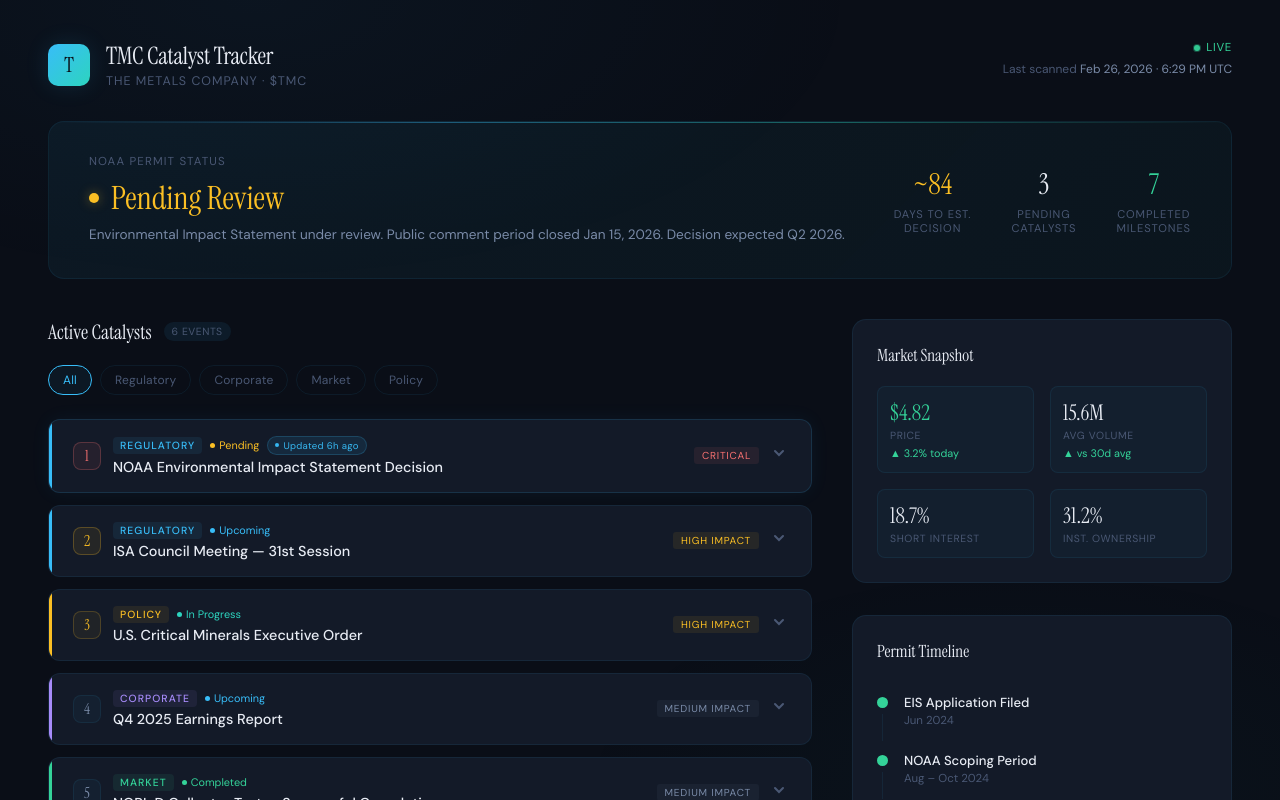
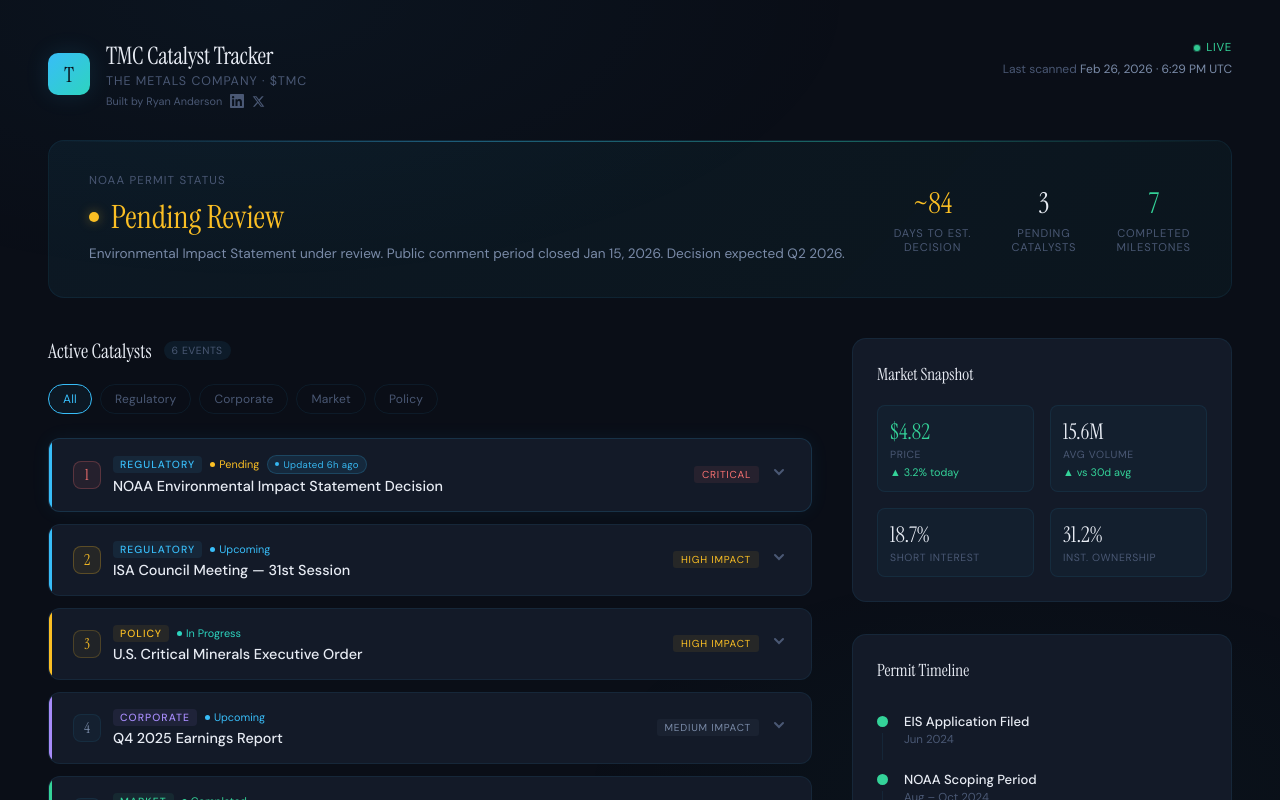
Before and after one commit to anderson-ryan92/tmc-catalyst-tracker, a React (Vite) app: page / in a window 1280 px wide. Shown: the top 800 px of the page. Built offline with nearby package versions, Linux system fonts and the light colour scheme; no server answers; the database is empty.

Commit message:
Add creator attribution with social links

```diff
--- a/src/components/Header.jsx
+++ b/src/components/Header.jsx
@@ -38,6 +38,15 @@
           <p style={{ fontSize: "0.78rem", color: "var(--text-muted)", letterSpacing: "0.08em", textTransform: "uppercase", marginTop: 2 }}>
             The Metals Company · $TMC
           </p>
+          <div style={{ display: "flex", alignItems: "center", gap: 8, marginTop: 5 }}>
+            <span style={{ fontSize: "0.68rem", color: "var(--text-muted)" }}>Built by Ryan Anderson</span>
+            <a href="https://www.linkedin.com/in/ryan-anderson92/" target="_blank" rel="noopener noreferrer" style={{ color: "var(--text-muted)", display: "flex", transition: "color 0.2s" }} onMouseEnter={e => e.currentTarget.style.color = "var(--accent-cyan)"} onMouseLeave={e => e.currentTarget.style.color = "var(--text-muted)"}>
+              <svg width="14" height="14" viewBox="0 0 24 24" fill="currentColor"><path d="M20.447 20.452h-3.554v-5.569c0-1.328-.027-3.037-1.852-3.037-1.853 0-2.136 1.445-2.136 2.939v5.667H9.351V9h3.414v1.561h.046c.477-.9 1.637-1.85 3.37-1.85 3.601 0 4.267 2.37 4.267 5.455v6.286zM5.337 7.433a2.062 2.062 0 01-2.063-2.065 2.064 2.064 0 112.063 2.065zm1.782 13.019H3.555V9h3.564v11.452zM22.225 0H1.771C.792 0 0 .774 0 1.729v20.542C0 23.227.792 24 1.771 24h20.451C23.2 24 24 23.227 24 22.271V1.729C24 .774 23.2 0 22.222 0h.003z"/></svg>
+            </a>
+            <a href="https://x.com/anderson_ryan92" target="_blank" rel="noopener noreferrer" style={{ color: "var(--text-muted)", display: "flex", transition: "color 0.2s" }} onMouseEnter={e => e.currentTarget.style.color = "var(--accent-cyan)"} onMouseLeave={e => e.currentTarget.style.color = "var(--text-muted)"}>
+              <svg width="13" height="13" viewBox="0 0 24 24" fill="currentColor"><path d="M18.244 2.25h3.308l-7.227 8.26 8.502 11.24H16.17l-5.214-6.817L4.99 21.75H1.68l7.73-8.835L1.254 2.25H8.08l4.713 6.231zm-1.161 17.52h1.833L7.084 4.126H5.117z"/></svg>
+            </a>
+          </div>
         </div>
       </div>
 
```
